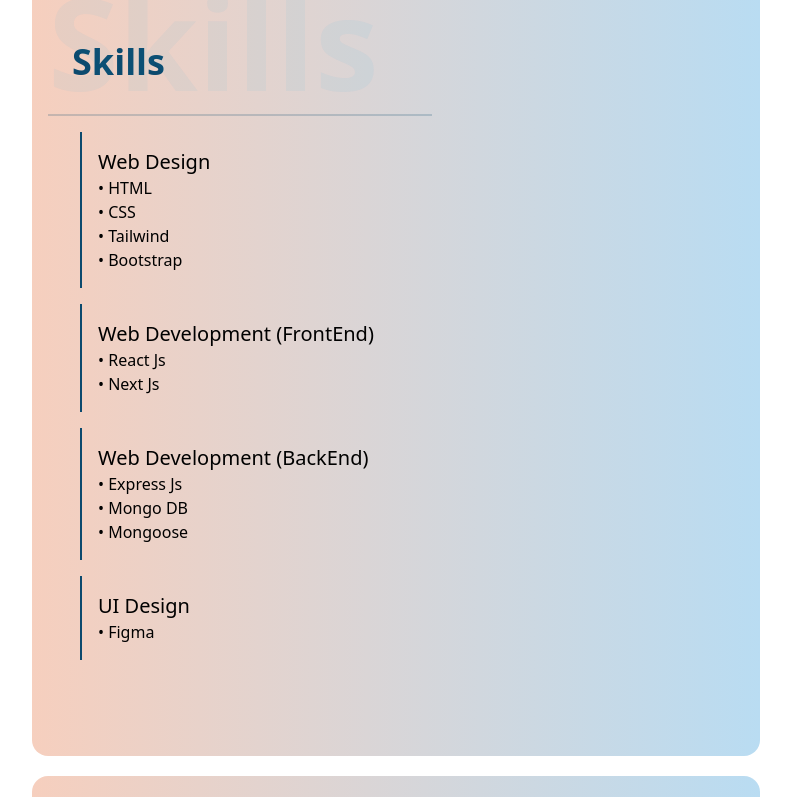
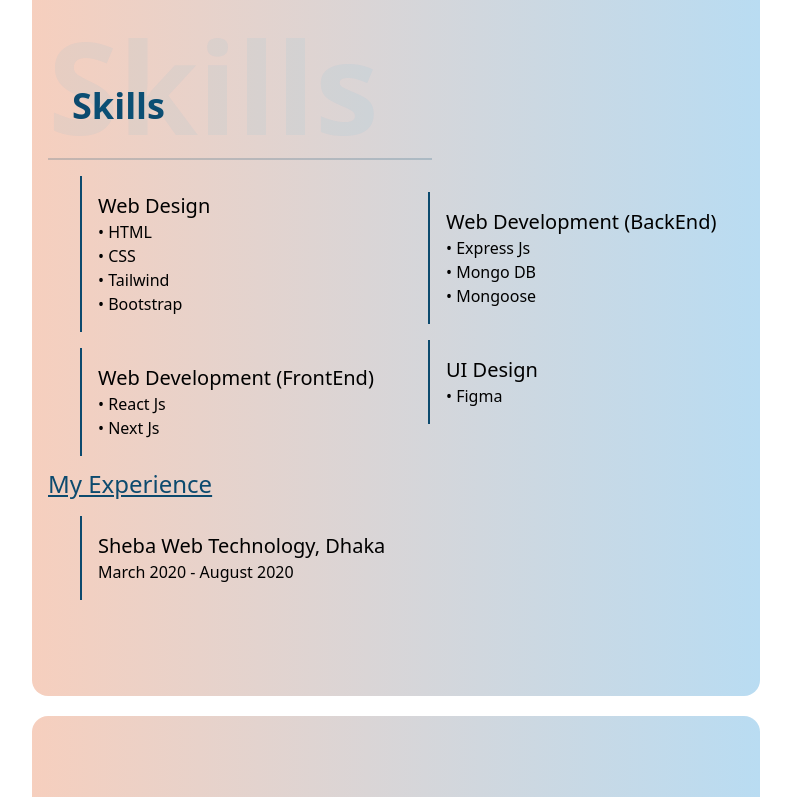
Before and after one commit to arefin22/web_resume, a React (Vite) app: page / in a window 1280 px wide. Shown: the part 1928-2725 px from the top of the page, without its empty margins (244-1035 px from the left). Built offline with nearby package versions, Linux system fonts and the light colour scheme.

Commit message:
Added Experience Secton

```diff
--- a/src/pages/About.jsx
+++ b/src/pages/About.jsx
@@ -9,6 +9,7 @@
             </p>
 
             <div>
+                <h3 className="text-cyan-900 font-medium text-2xl underline">Academic Update</h3>
                 <div className="border-l-2 border-sky-900 ml-8 mt-4 text-black p-4">
                     <h3 className="font-medium text-xl mb-2">Bachelor Of Science</h3>
                     <div className="">
--- a/src/pages/Skills.jsx
+++ b/src/pages/Skills.jsx
@@ -4,6 +4,9 @@
     return (
         <div id="skills" className="gradient-background rounded-2xl m-5 p-4 py-24">
             <Title title='Skills'></Title>
+
+            <div className="grid grid-cols-1 md:grid-cols-2">
+                <div>
                     <div className="border-l-2 border-sky-900 text-black ml-8  p-4">
                         <h3 className="font-medium text-xl">Web Design</h3>
                         <div className="">
@@ -20,6 +23,8 @@
                             <p>• Next Js</p>
                         </div>
                     </div>
+                </div>
+                <div>
                     <div className="border-l-2 border-sky-900 ml-8 mt-4 text-black p-4">
                         <h3 className="font-medium text-xl">Web Development (BackEnd)</h3>
                         <div className="">
@@ -34,7 +39,19 @@
                             <p>• Figma</p>
                         </div>
                     </div>
-
+                </div>
+            </div>
+            <div>
+                <h3 className="text-2xl text-sky-900 font-medium underline mt-3">My Experience</h3>
+                <div>
+                    <div className="border-l-2 border-sky-900 ml-8 mt-4 text-black p-4">
+                        <h3 className="font-medium text-xl">Sheba Web Technology, Dhaka</h3>
+                        <div className="">
+                            <p>March 2020 - August 2020</p>
+                        </div>
+                    </div>
+                </div>
+            </div>
         </div>
     );
 };
```
Lines whose indentation alone changed are shown as unchanged.
